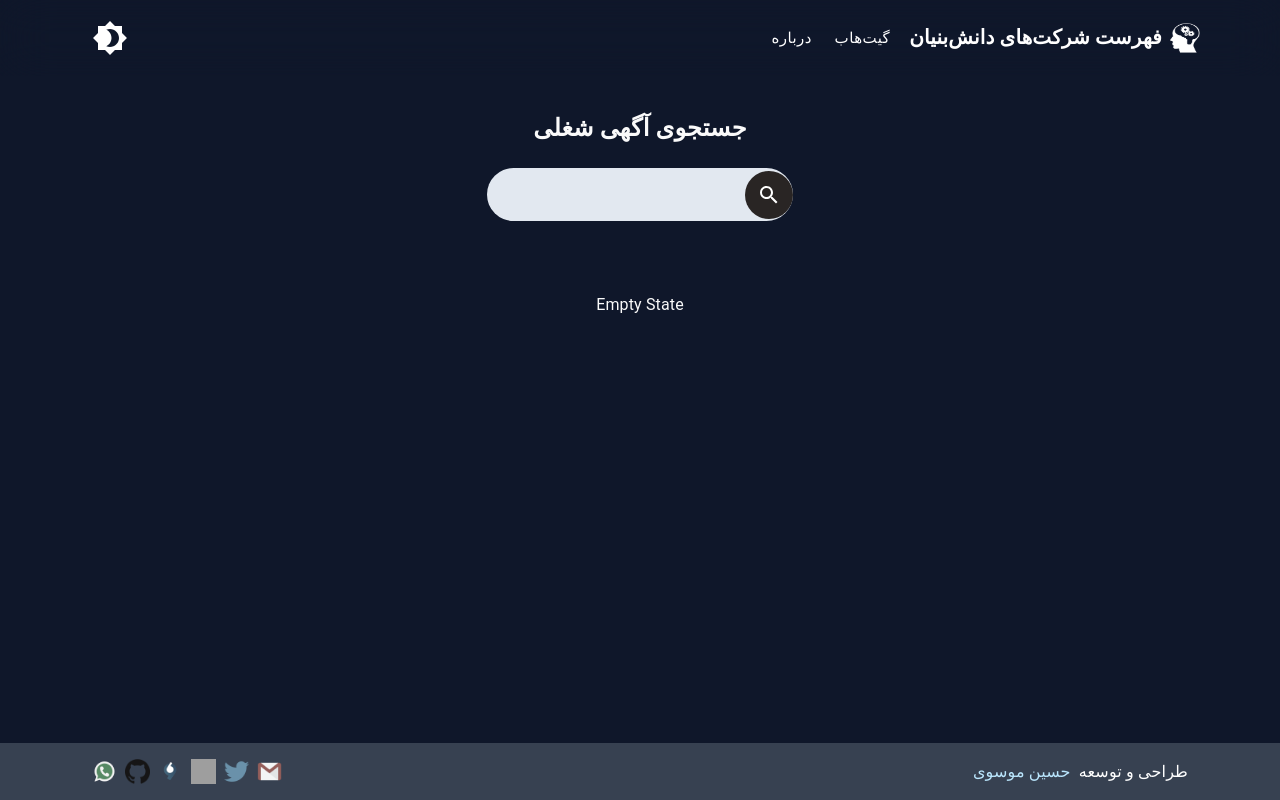
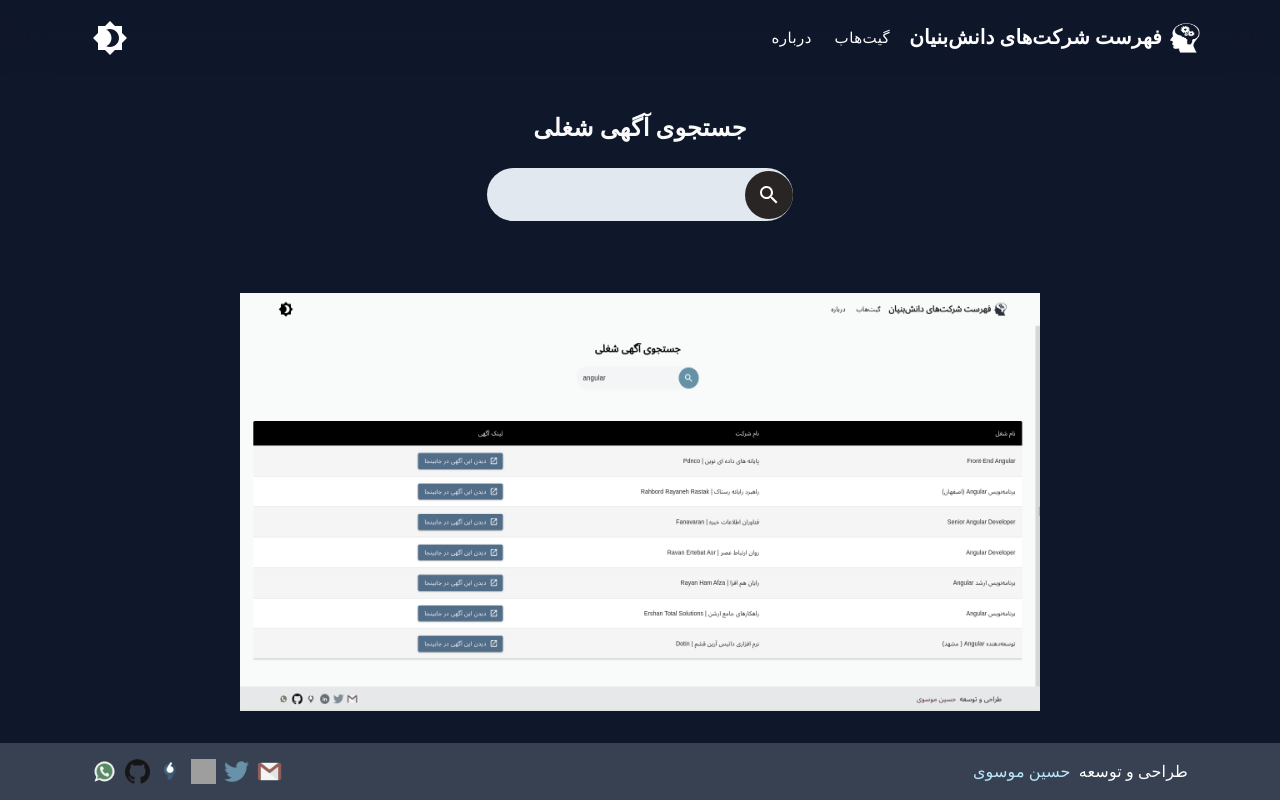
Before and after one commit to Hossein13M/danesh-bonyan, a Next.js app: page / in a window 1280 px wide. Built offline with nearby package versions, Linux system fonts and the light colour scheme; grey boxes are pictures that could not be loaded.

Commit message:
chore(emptyState): temp commit to check iamge url

```diff
--- a/src/components/emptyState.tsx
+++ b/src/components/emptyState.tsx
@@ -1,5 +1,6 @@
 import * as React from 'react';
+import Image from 'next/image';
 
 export default function EmptyState() {
-  return <h1>Empty State</h1>;
+  return <Image src="/assets/preview.png" alt="dastan" width={800} height={418} className="gray-filter hover:no-filter" />;
 }
```
